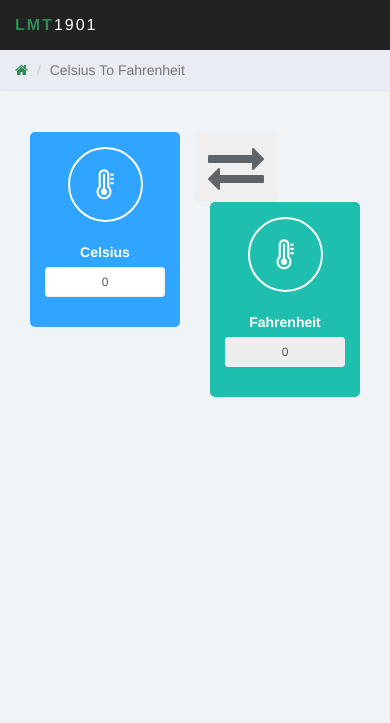
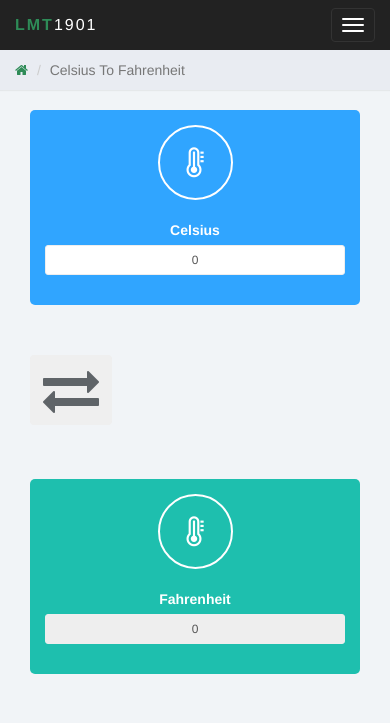
Before and after one commit to GabrielRocha/lmt1901, a Flask app: page /celsius_to_fahrenheit in a window 390 px wide. Shown: the top 723 px of the page. Run offline with Flask 2, Linux system fonts and the light colour scheme; some libraries are stand-ins or nearby versions.

Commit message:
Mobile layout

```diff
--- a/static/css/styles.css
+++ b/static/css/styles.css
@@ -267,7 +267,6 @@ a.bg-danger:hover {
 	font-size: 18px;
 	font-weight: 300;
 	letter-spacing: 0.025em;
-	height: 60px;
 	line-height: 45px;
 }
 
@@ -373,6 +372,11 @@ a.bg-danger:hover {
 	border-top-right-radius: 0px;
 	border-bottom-left-radius: 4px;
 	border-bottom-right-radius: 4px;
+	}
+    #div_change{
+		margin-bottom: 15% !important;
+		margin-top: 0% !important;
+		margin-left:auto !important;
 	}
 }
 
@@ -584,7 +588,6 @@ a.bg-danger:hover {
 }
 
 .sidebar .attribution {
-	position: absolute;
 	bottom: 0px;
 	width: 100%;
 	padding: 15px;
@@ -862,3 +865,9 @@ h1.page-header {
 .btn-lmt{
 	background-color: #2e8b57;
 }
+
+#div_change{
+    margin-bottom: 6%;
+    margin-top: 6%;
+    margin-left: 6%
+}
--- a/templates/base.html
+++ b/templates/base.html
@@ -16,6 +16,8 @@
     <![endif]-->
     </head>
     <body>
+        {% include 'includes/nav.html' %}
+        {% include 'includes/menu.html' %}
         {% block body %}{% endblock %}
         <script src="/js/jquery-1.11.1.min.js"></script>
         <script src="/js/bootstrap.min.js"></script>
--- a/templates/bdmeptoxls.html
+++ b/templates/bdmeptoxls.html
@@ -17,7 +17,7 @@
         <form action="" method="POST">
             <div class="row">
                 <div class="col-lg-12">
-                    <div class="col-md-3 col-sm-3 col-xs-6">
+                    <div class="col-md-3 col-sm-3 col-xs-12">
                         <div class="dashboard-div-wrapper bk-clr-one">
                             <i class="fa fa-calendar dashboard-div-icon"></i>
                             <div class="form-group" id="periodo">
--- a/templates/celsius_to_fahrenheit.html
+++ b/templates/celsius_to_fahrenheit.html
@@ -16,7 +16,7 @@
         <br/>
         <div class="row">
             <div class="col-lg-11 col-lg-offset-1" id="convert">
-                <div class="col-md-4 col-sm-3 col-xs-6" id="celsius">
+                <div class="col-md-4 col-sm-3 col-xs-12" id="celsius">
                     <div class="dashboard-div-wrapper bk-clr-one">
                         <i class="fa fa-thermometer-full dashboard-div-icon"></i>
                         <div class="form-group">
@@ -25,10 +25,10 @@
                         </div>
                     </div>
                 </div>
-                <div class="col-md-2" style="margin-top:6%; margin-left: 6%" id="div_change">
+                <div class="col-md-2 col-xs-8 col-xs-offset-4" id="div_change">
                     <button class="btn" id="change"><i class="fa fa-exchange fa-4x" aria-hidden="true"></i></button>
                 </div>
-                <div class="col-md-4 col-sm-3 col-xs-6" id="fahrenheit">
+                <div class="col-md-4 col-sm-3 col-xs-12" id="fahrenheit">
                     <div class="dashboard-div-wrapper bk-clr-two">
                         <i class="fa fa-thermometer-full dashboard-div-icon"></i>
                         <div class="form-group">
--- a/templates/cptec.html
+++ b/templates/cptec.html
@@ -17,7 +17,7 @@
         <form action="" method="POST">
             <div class="row">
                 <div class="col-lg-12">
-                    <div class="col-md-3 col-sm-3 col-xs-6 col-lg-offset-4">
+                    <div class="col-md-3 col-sm-3 col-xs-12 col-lg-offset-4">
                         <div class="dashboard-div-wrapper bk-clr-three">
                             <i class="fa fa-database dashboard-div-icon"></i>
                             <div class="form-group" id="periodo">
--- a/templates/includes/menu.html
+++ b/templates/includes/menu.html
@@ -23,6 +23,8 @@
         <li role="presentation" class="divider"></li>
     </ul>
     <div class="attribution">
+        <a href="mailto:gabriel.rocha.gbr@gmail.com" style="color: #333;">Developed by Gabriel Rocha</a>
+        <a href="mailto:gabriel.rocha.gbr@gmail.com" style="color: #333;">Contato: gabriel.rocha.gbr@gmail.com</a>
         Template by <a href="http://www.medialoot.com/item/lumino-admin-bootstrap-template/">Medialoot</a><br/>
-        <a href="http://www.glyphs.co" style="color: #333;">Developed by Gabriel Rocha</a></div>
+    </div>
 </div>
--- a/templates/includes/nav.html
+++ b/templates/includes/nav.html
@@ -20,6 +20,12 @@
                     </li>
                 </ul>
             {% endif %}
+            <button type="button" class="navbar-toggle collapsed" data-toggle="collapse" data-target="#sidebar-collapse">
+                <span class="sr-only">Toggle navigation</span>
+                <span class="icon-bar"></span>
+                <span class="icon-bar"></span>
+                <span class="icon-bar"></span>
+            </button>
         </div>
     </div>
 </nav>
--- a/templates/index.html
+++ b/templates/index.html
@@ -3,8 +3,6 @@
 {% block title %}
     LMT1901 - BDMEPtoXLS
 {% endblock %}
-{% include 'includes/nav.html' %}
-{% include 'includes/menu.html' %}
 {% block body %}
     <div class="col-sm-9 col-sm-offset-3 col-lg-10 col-lg-offset-2 main">
         <div class="row">
```
